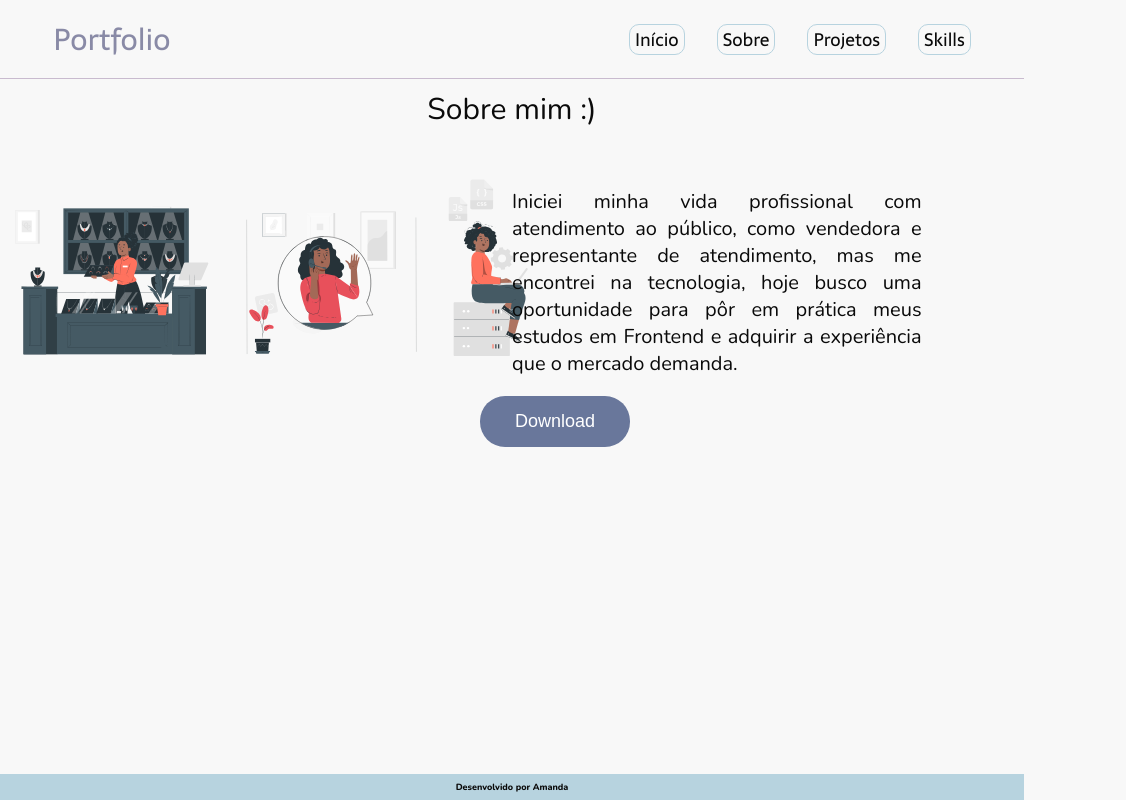
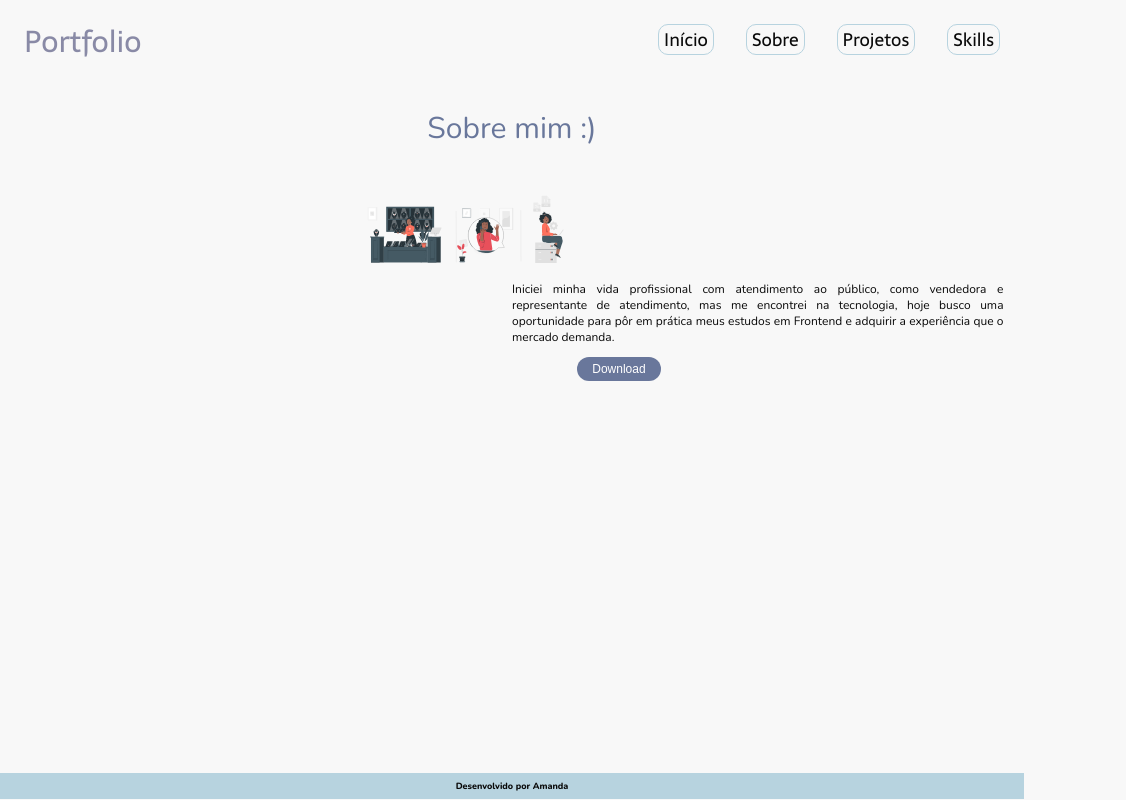
Before and after one commit to amandaresende/portfolio, a React (Create React App) app: page /about in a window 1024 px wide. Shown: the whole page, 1126 px wide, since content can reach past the window. Built offline with nearby package versions, Linux system fonts and the light colour scheme.

Commit message:
feat: Implementação do layout responsivo

```diff
--- a/src/components/Content/Content.css
+++ b/src/components/Content/Content.css
@@ -6,3 +6,9 @@
   margin-bottom: 0px;
   text-align: center;
 }
+
+@media screen and (max-width: 1024px){
+  .Content{
+    border-top: none;
+  }
+}
--- a/src/components/Footer/Footer.css
+++ b/src/components/Footer/Footer.css
@@ -1,4 +1,6 @@
 .Footer {
+
+
   background-color: #b7d3df;
   grid-area: footer;
   padding-block: 1px;
@@ -14,3 +16,15 @@
   margin-inline: auto;
   text-align: center;
 }
+
+
+@media screen and (min-width: 1024px) {
+  .footer {
+    display: inline-block;
+    position: relative;
+    width: 100%;;
+    padding-bottom: 5px;
+  }
+
+
+}
--- a/src/components/Menu/Menu.css
+++ b/src/components/Menu/Menu.css
@@ -9,13 +9,13 @@
   font-family: "Sarala", sans-serif;
   font-size: 30px;
   font-weight: 300;
-  margin-right: 400px;
+  margin-bottom: 1rem;
 }
 
 .Menu {
+  display: flex;
+  flex-direction: column;
   align-items: center;
-  display: flex;
-  flex-direction: row;
   height: 30px;
   justify-content: space-around;
   padding: 24px;
@@ -40,3 +40,13 @@
 .Menu nav a:hover {
   background: #3f3e3e20;
 }
+
+@media screen and (min-width: 1024px) {
+  .Menu {
+      flex-direction: row;
+      justify-content: space-between;
+
+
+
+  }
+}
--- a/src/index.css
+++ b/src/index.css
@@ -6,6 +6,8 @@ body {
     font-family: 'Nunito', sans-serif;
     background-color: #f8f8f8;
     display: block;
+
+
 
 }
 
@@ -22,3 +24,17 @@ body {
     font-size: 4rem;
     margin: 20px 0px;
 }
+
+
+@media screen and (max-width: 768px) {
+   content, footer,menu{
+        width: 100%;
+    }
+}
+
+@media screen and (max-width: 600px) {
+    menu,footer{
+         text-align: center;
+         width: 100%;
+     }
+ }
--- a/src/views/About/About.css
+++ b/src/views/About/About.css
@@ -34,7 +34,7 @@
 }
 
 .img-about{
-  display: inline;
+  position: relative;
   width: 550px;
 }
 
@@ -66,7 +66,7 @@
 }
 
 .first-text-about {
-  color: rgb(10, 10, 10);
+  color: #69779B;
   font-size: 30px;
 }
 
@@ -75,3 +75,53 @@
 .algo {
   display: flex;
 }
+
+@media screen and (max-width: 1024px) {
+
+  .algo{
+    align-items: center;
+    display: block;
+  }
+
+  .about{
+    align-items: center;
+    display: flex;
+    flex-direction: column;
+    padding-top: 20px;
+    width: 100%;
+
+  }
+
+  .btn{
+    border-radius: 15px;
+    margin: 5px;
+    padding: 5px 15px;
+    font-size: 12px;
+
+  }
+
+  .text-about{
+    display: flex;
+    flex-direction: column;
+    width: 60%;
+    flex-wrap: wrap;
+
+  }
+
+  .text-about-about{
+    display: flex;
+    flex-direction: column;
+    font-size: 12px;
+  }
+
+  .img-about{
+    display: flex;
+    flex-direction: column;
+
+    width: 70%;
+    align-items: center;
+  }
+
+
+
+}
--- a/src/views/About/About.jsx
+++ b/src/views/About/About.jsx
@@ -9,10 +9,6 @@ const About = (props) => (
       <span className="first-text-about">Sobre mim :)</span>
     </div>
 
-    <div className="img-about">
-
-
-    </div>
 
     <div className="algo">
 
--- a/src/views/Home/Home.css
+++ b/src/views/Home/Home.css
@@ -6,8 +6,8 @@
 }
 
 .img-home {
-  width: 400px;
-  height: 400px;
+  width: 450px;
+  height: 450px;
   margin: auto;
   padding-bottom: 100px;
 }
@@ -47,3 +47,25 @@
   font-weight: 700;
   color: #69779B;
 }
+
+@media screen and (max-width: 1024px){
+  .home{
+    padding-top: 4%;
+    display: flex;
+    flex-direction: column;
+
+
+  }
+  .img-home{
+    width: 50%;
+
+  }
+  .text-typing{
+    position: center;
+    font-size: 32px;
+  }
+  .text-home{
+    margin-right: 10%;
+    text-align: center;
+  }
+}
--- a/src/views/Projects/Projects.css
+++ b/src/views/Projects/Projects.css
@@ -42,3 +42,14 @@
 .blur {
   filter: blur(5px);
 }
+
+@media screen and (max-width: 1024px) {
+  .projects{
+    display: flex;
+      flex-direction: column;
+      justify-content: space-between;
+
+
+
+  }
+}
--- a/src/views/Skills/Skills.css
+++ b/src/views/Skills/Skills.css
@@ -3,6 +3,7 @@ a{
 }
 .text-principal {
   color: rgb(10, 10, 10);
+  font-family: "Nunito", sans-serif;
   padding: 45px;
   padding-top: 10px;
   text-align: center;
@@ -16,26 +17,30 @@ a{
   justify-content: space-around;
 }
 
-.background {
-  background-color: #fff;
-  color: #000;
-  display: flex;
-  flex-direction: column;
-  margin: 10px;
-  padding: 60px 60px 60px 60px;
+.first-text-skill{
+  align-items: center;
+  color: #69779B;
+  font-size: 30px;
+  font-weight: 500;
 }
 
 .icon-skills {
   display: flex;
+
+  width: 95%;
 }
 
-.text-skill {
+.skills{
+  padding-top: 5px;
+}
+
+.text-skills-skills {
+
   color: rgb(10, 10, 10);
-
-  font-family: "Nunito", sans-serif;
   font-size: 20px;
-  margin: 15px;
-  padding: 25px;
-
-  text-align: justify;
+  left:70% ;
+  margin: 10px;
+  padding-top: 15px;
+  text-align:justify;
+  width: 85%;
 }
```
